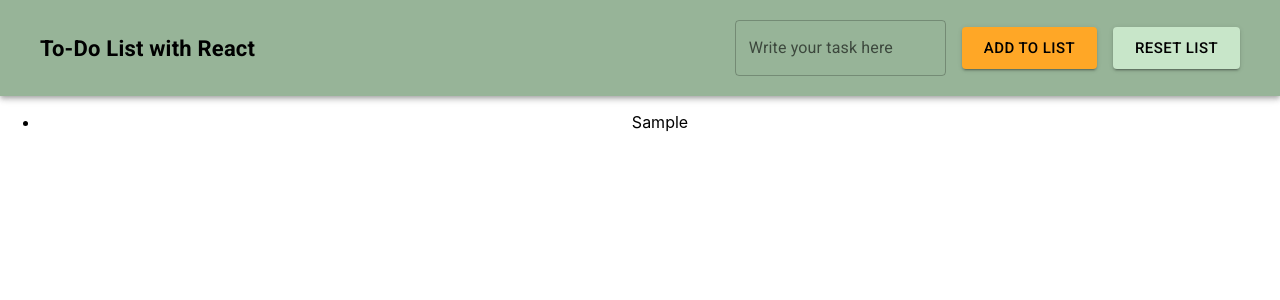
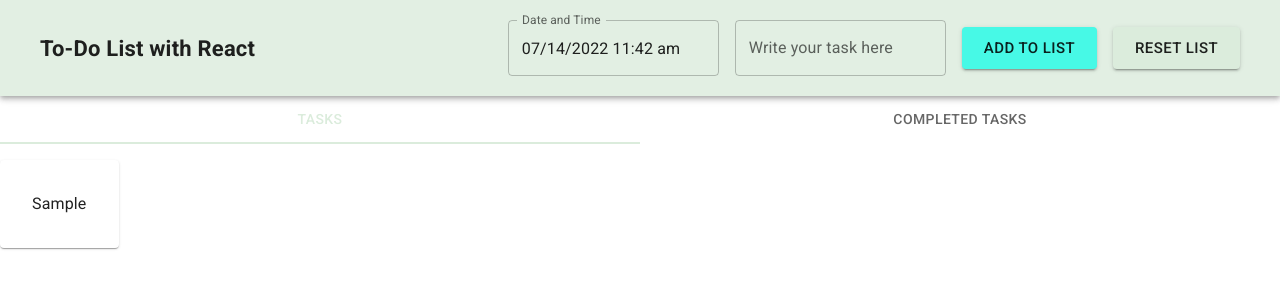
Before and after one commit to ygordimas/react-to-do, a React (Vite) app: page / in a window 1280 px wide. Both pictures are taken after typing "Sample" into the empty fields and a click on the button "ADD TO LIST". Shown: the top 300 px of the page. Built offline with nearby package versions, Linux system fonts and the light colour scheme.

Commit message:
Added navigation tab and styling changes

```diff
--- a/package.json
+++ b/package.json
@@ -12,6 +12,9 @@
     "@emotion/styled": "^11.9.3",
     "@mui/icons-material": "^5.8.4",
     "@mui/material": "^5.9.0",
+    "@mui/x-date-pickers": "^5.0.0-beta.0",
+    "date-fns": "^2.28.0",
+    "moment": "^2.29.4",
     "react": "^18.0.0",
     "react-dom": "^18.0.0"
   },
--- a/src/js/App.jsx
+++ b/src/js/App.jsx
@@ -3,10 +3,11 @@ import "../css/App.css";
 import Header from "./Header";
 import ToDoList from "./ToDoList";
 import CompleteList from "./CompleteList";
-import List from "./List";
 import { ThemeProvider } from "@mui/material/styles";
 import theme from "./theme";
-
+import Paper from "@mui/material/Paper";
+import Lists from "./Lists";
+import { Tab, Tabs } from "@mui/material";
 function App() {
   //the list of things to do
   const [todos, setTodos] = useState(
@@ -27,6 +28,12 @@ function App() {
     localStorage.setItem("todos", JSON.stringify(todos));
   }, [todos]);
 
+  const [selectedTab, setSelectedTab] = useState(0);
+
+  const handleTabChange = (e, newValue) => {
+    setSelectedTab(newValue);
+  };
+
   return (
     <ThemeProvider theme={theme}>
       <div className="App">
@@ -41,7 +48,18 @@ function App() {
           clearToDos={() => setTodos([])}
         />
 
-        <List props={todos} toggle={toggleComplete} />
+        <Tabs
+          variant="fullWidth"
+          value={selectedTab}
+          onChange={handleTabChange}
+        >
+          <Tab label="Tasks" />
+          <Tab label="Completed Tasks" />
+        </Tabs>
+
+        {selectedTab === 0 && (
+          <ToDoList todos={todos} toggle={toggleComplete} />
+        )}
       </div>
     </ThemeProvider>
   );
--- a/src/js/CompleteList.jsx
+++ b/src/js/CompleteList.jsx
@@ -1,14 +1,22 @@
 import React from "react";
+import List from "@mui/material/List";
+import ListItem from "@mui/material/ListItem";
+import ListItemAvatar from "@mui/material/ListItemAvatar";
+import ListItemIcon from "@mui/material/ListItemIcon";
+import ListItemText from "@mui/material/ListItemText";
+import Divider from "@mui/material/Divider";
 
 function CompleteList(props) {
+  const [...todos] = props.todos.filter((prop) => prop.complete == true);
+
   return (
-    <ul className="todolist">
-      {props.todos
-        .filter((prop) => prop.complete == true)
-        .map((prop) => (
-          <li key={prop.id}>{prop.text}</li>
-        ))}
-    </ul>
+    <List>
+      {todos.map((prop, index) => (
+        <ListItem key={prop.id} divider={index < todos.length - 1}>
+          <ListItemText>{prop.text}</ListItemText>
+        </ListItem>
+      ))}
+    </List>
   );
 }
 
--- a/src/js/Header.jsx
+++ b/src/js/Header.jsx
@@ -4,6 +4,12 @@ import TextField from "@mui/material/TextField";
 import { AppBar, Toolbar, Typography } from "@mui/material";
 import CommonButton from "./CommonButton";
 import "../css/AppHeader.css";
+import { AdapterDateFns } from "@mui/x-date-pickers/AdapterDateFns";
+import { LocalizationProvider } from "@mui/x-date-pickers/LocalizationProvider";
+import { TimePicker } from "@mui/x-date-pickers/TimePicker";
+import { DateTimePicker } from "@mui/x-date-pickers/DateTimePicker";
+import { DesktopDatePicker } from "@mui/x-date-pickers/DesktopDatePicker";
+import { MobileDatePicker } from "@mui/x-date-pickers/MobileDatePicker";
 
 function Header({ onSubmit, clearToDos }) {
   //for every input we can just use the custom hook below to set its value with the returned parameters
@@ -49,13 +55,52 @@ function Header({ onSubmit, clearToDos }) {
             resetValue();
           }}
         >
+          {datePicker(selectedDate)}
+          {task}
+          {addButton}
+          {resetButton}
+        </form>
+      </Toolbar>
+    );
+  };
+
+  //date getter
+
+  // const handleDateChange = (newDate) => {
+  //   setSelectedDate(newDate);
+  //   console.log(selectedDate);
+  // };
+  const [selectedDate, setSelectedDate] = useState(new Date());
+  const datePicker = () => {
+    return (
+      <LocalizationProvider dateAdapter={AdapterDateFns}>
+        <DateTimePicker
+          label="Date and Time"
+          value={selectedDate}
+          onChange={(newValue) => {
+            setSelectedDate(newValue);
+          }}
+          renderInput={(params) => <TextField {...params} />}
+        />
+      </LocalizationProvider>
+    );
+  };
+
+  //task definer
+  const task = (
+    <>
       <TextField
         label="Write your task here"
         id="outlined-search"
         type="text"
         variant="outlined"
+        color="secondary"
         {...text}
       />
+    </>
+  );
+
+  const addButton = (
     <CommonButton
       size="large"
       variant="contained"
@@ -68,17 +113,13 @@ function Header({ onSubmit, clearToDos }) {
     >
       Add to List
     </CommonButton>
-          <CommonButton
-            size="large"
-            variant="contained"
-            onClick={() => clearToDos()}
-          >
+  );
+
+  const resetButton = (
+    <CommonButton size="large" variant="contained" onClick={() => clearToDos()}>
       Reset List
     </CommonButton>
-        </form>
-      </Toolbar>
   );
-  };
 
   //h1 component for header
   //the component="h1" ensures that screen readers will read it first while mantaining the aspect of an h6 element
@@ -89,6 +130,7 @@ function Header({ onSubmit, clearToDos }) {
         fontFamily: "'Roboto', sans-serif",
         fontWeight: 700,
         fontSize: 22,
+        cursor: "default",
       }}
     >
       To-Do List with React
@@ -100,7 +142,7 @@ function Header({ onSubmit, clearToDos }) {
       <AppBar
         position="static"
         sx={{
-          bgcolor: "primary.dark",
+          bgcolor: "primary.light",
           p: 2,
         }}
       >
--- a/src/js/List.jsx
+++ /dev/null
@@ -1,16 +0,0 @@
-import React from "react";
-import ToDoList from "./ToDoList";
-import CompleteList from "./CompleteList";
-
-function List(props) {
-  const [...todos] = props.props;
-
-  return (
-    <div>
-      <ToDoList todos={todos} toggle={props.toggle} />
-      <CompleteList todos={todos} />
-    </div>
-  );
-}
-
-export default List;
--- /dev/null
+++ b/src/js/Lists.jsx
@@ -0,0 +1,27 @@
+import { useState } from "react";
+import React from "react";
+import { Tab, Tabs } from "@mui/material";
+import ToDoList from "./ToDoList";
+import CompleteList from "./CompleteList";
+import Paper from "@mui/material/Paper";
+
+function Lists({ todos, toggle }) {
+  const [selectedTab, setSelectedTab] = useState(0);
+
+  const handleTabChange = (e, newValue) => {
+    setSelectedTab(newValue);
+    console.log(newValue);
+  };
+
+  return (
+    <>
+      <Tabs variant="fullWidth" value={selectedTab} onChange={handleTabChange}>
+        <Tab label="Tasks" />
+        <Tab label="Completed Tasks" />
+      </Tabs>
+      <ToDoList todos={todos} toggle={toggle} />
+    </>
+  );
+}
+
+export default Lists;
--- a/src/js/ToDoList.jsx
+++ b/src/js/ToDoList.jsx
@@ -1,20 +1,35 @@
 import React from "react";
+import List from "@mui/material/List";
+import ListItem from "@mui/material/ListItem";
+import ListItemAvatar from "@mui/material/ListItemAvatar";
+import ListItemIcon from "@mui/material/ListItemIcon";
+import ListItemText from "@mui/material/ListItemText";
+import Paper from "@mui/material/Paper";
 
-function ToDoList(props) {
+function ToDoList({ todos, toggle }) {
+  console.log(todos);
   return (
-    <ul className="todolist">
-      {props.todos
+    <Paper
+      sx={{
+        width: "fit-content",
+        p: 2,
+        my: 2,
+      }}
+    >
+      <List>
+        {todos
           .filter((prop) => prop.complete == false)
           .map((prop) => (
-          <li
+            <ListItem
               key={prop.id}
-            onClick={() => props.toggle(prop.id)}
+              onClick={() => toggle(prop.id)}
               style={{ textDecoration: prop.complete ? "line-through" : "" }}
             >
               {prop.text}
-          </li>
+            </ListItem>
           ))}
-    </ul>
+      </List>
+    </Paper>
   );
 }
 
--- a/src/js/main.jsx
+++ b/src/js/main.jsx
@@ -2,9 +2,11 @@ import React from "react";
 import ReactDOM from "react-dom/client";
 import App from "./App";
 import "../css/index.css";
+import CssBaseline from "@mui/material/CssBaseline";
 
 ReactDOM.createRoot(document.getElementById("root")).render(
   <React.StrictMode>
+    <CssBaseline />
     <App />
   </React.StrictMode>
 );
--- a/src/js/theme.jsx
+++ b/src/js/theme.jsx
@@ -3,16 +3,10 @@ import { createTheme } from "@mui/material/styles";
 const theme = createTheme({
   palette: {
     primary: {
-      light: "#fbfffc",
-      main: "#c8e6c9",
-      dark: "#97b498",
-      contrastText: "#000000",
+      main: "#dbecdc",
     },
     secondary: {
-      light: "#ffd95b",
-      main: "#ffa726",
-      dark: "#c77800",
-      contrastText: "#000",
+      main: "#47f9e6",
     },
   },
 });
```
Also changed, not shown: 1 other file (tests, documents, lock files or other folders). Lines whose indentation alone changed are shown as unchanged.
